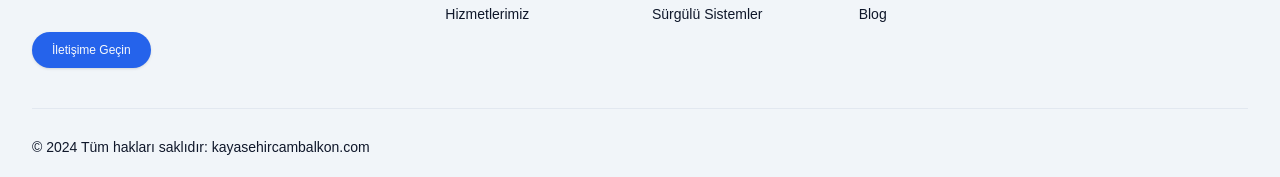
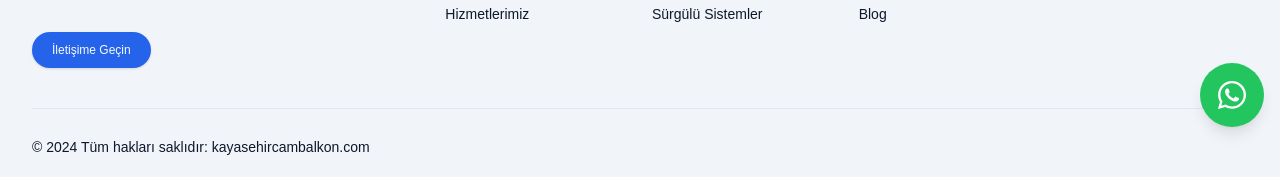
Before and after one commit to yunusmertofficial/kayasehircambalkon, a Next.js app: page /cam-balkon-referanslar in a window 1280 px wide. Shown: the part 657-834 px from the top of the page. Built offline with nearby package versions, Linux system fonts and the light colour scheme.

Commit message:
Add WhatsAppButton component for direct support access in layout

```diff
--- a/src/app/layout.tsx
+++ b/src/app/layout.tsx
@@ -3,6 +3,7 @@ import localFont from "next/font/local";
 import "./globals.css";
 import Header from "@/components/Header";
 import Footer from "@/components/Footer";
+import WhatsAppButton from "@/components/WhatsappButton";
 const geistSans = localFont({
   src: "./fonts/GeistVF.woff",
   variable: "--font-geist-sans",
@@ -32,6 +33,7 @@ export default function RootLayout({
         <Header />
         {children}
         <Footer />
+        <WhatsAppButton />
       </body>
     </html>
   );
--- /dev/null
+++ b/src/components/WhatsappButton.tsx
@@ -0,0 +1,22 @@
+import Link from "next/link";
+import { FaWhatsapp } from "react-icons/fa";
+
+export default function WhatsAppButton() {
+  return (
+    <div className="fixed bottom-4 right-4 flex items-center group">
+      <Link href="https://wa.me/905365608595" passHref>
+        <div className="flex items-center space-x-2">
+          {/* Yazı */}
+          <span className="bg-green-500 text-white px-5 py-3 rounded-full shadow-lg opacity-0 group-hover:opacity-100 transition-opacity duration-300 whitespace-nowrap text-lg">
+            WhatsApp Destek
+          </span>
+
+          {/* WhatsApp İkonu */}
+          <div className="bg-green-500 text-white p-4 rounded-full shadow-lg hover:bg-green-600 transition duration-300 cursor-pointer">
+            <FaWhatsapp size={32} />
+          </div>
+        </div>
+      </Link>
+    </div>
+  );
+}
```
